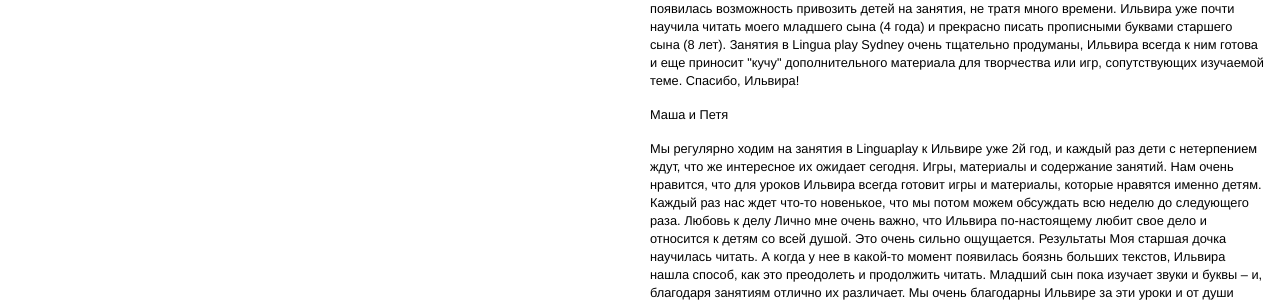
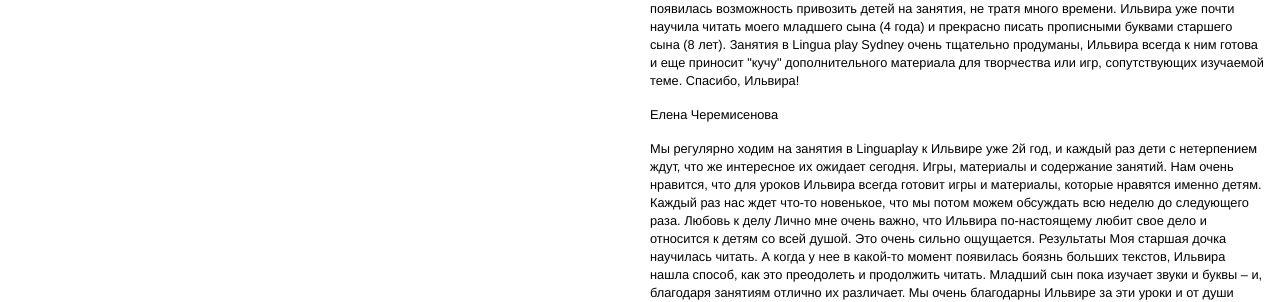
Before and after one commit to ilvira/ilvira.github.io, a Jekyll site: the page built from index.md, in a window 1280 px wide. Shown: the part 673-975 px from the top of the page. Built offline with Jekyll 4.4.1, drawn with Linux system fonts in a browser that asks for light colours.

Commit message:
update review

```diff
--- a/_data/reviews/review-1515651984982.yml
+++ b/_data/reviews/review-1515651984982.yml
@@ -1,5 +1,5 @@
 _id: 58ec1be0-f698-11e7-bc6e-495d4f56052a
-parentName: Маша и Петя
-childrensNames: Елена Черемисенова
+parentName: Елена Черемисенова
+childrensNames: Маша и Петя
 message: "Мы регулярно ходим на занятия в Linguaplay к Ильвире уже 2й год, и каждый раз дети с нетерпением ждут, что же интересное их ожидает сегодня. \r\n\r\nИгры, материалы и содержание занятий.\r\n\r\nНам очень нравится, что для уроков Ильвира всегда готовит игры и материалы, которые нравятся именно детям. Каждый раз нас ждет что-то новенькое, что мы потом можем обсуждать всю неделю до следующего раза. \r\n\r\nЛюбовь к делу \r\n\r\nЛично мне очень важно, что Ильвира по-настоящему любит свое дело и относится к детям со всей душой. Это очень сильно ощущается. \r\n\r\nРезультаты\r\n\r\nМоя старшая дочка научилась читать. А когда у нее в какой-то момент  появилась боязнь больших текстов, Ильвира нашла способ, как это преодолеть и продолжить читать. Младший сын пока изучает звуки и буквы – и, благодаря занятиям отлично их различает. \r\n\r\nМы очень благодарны Ильвире за эти уроки и от души рекомендуем занятия в Linguaplay для детей, кто хочет научиться читать по-русски и при этом получать удовольствие от процесса :)\r\n\r\nС наилучшими пожеланиями,\r\nЕлена Черемисенова"
 date: 1515651984
```
